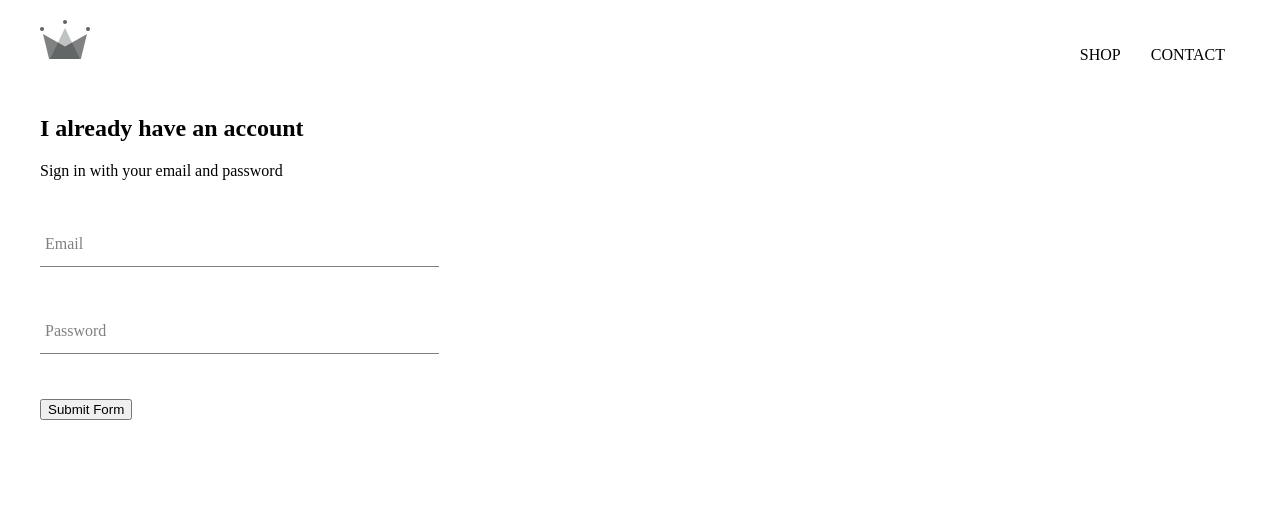
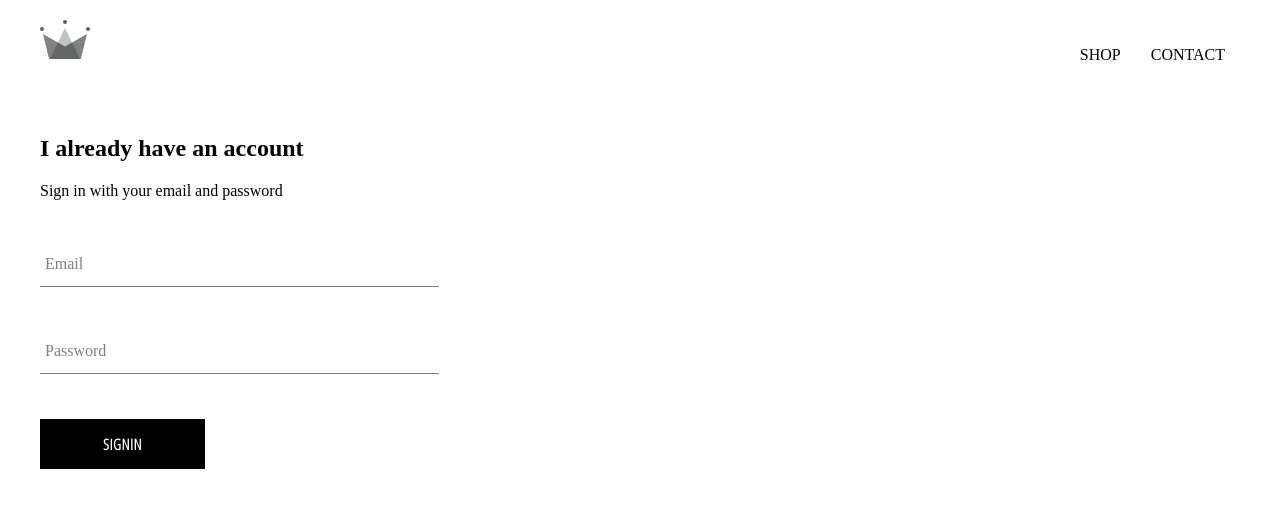
Before and after one commit to rohanmittal1366/Ecommerce-Site-React, a React (Create React App) app: page /signin in a window 1280 px wide. Shown: the top 508 px of the page. Built offline with nearby package versions, Linux system fonts and the light colour scheme.

Commit message:
add custom-Button

```diff
--- a/src/Components/SignIn-SignUp/signIn/SignIn.js
+++ b/src/Components/SignIn-SignUp/signIn/SignIn.js
@@ -1,4 +1,5 @@
 import React, { useState } from "react";
+import CustomButton from "../../custom-button/CustomButton";
 import FormInput from "../form-input/FormInput";
 import "./signIn.scss";
 
@@ -36,7 +37,7 @@
           required
           onChange={(event) => setPass(event.target.value)}
         />
-        <input type="submit" value="Submit Form" />
+        <CustomButton type="submit">SignIn</CustomButton>
       </form>
     </div>
   );
--- a/src/Components/SignIn-SignUp/signIn/signIn.scss
+++ b/src/Components/SignIn-SignUp/signIn/signIn.scss
@@ -1,3 +1,9 @@
 .signIn {
   width: 30vw;
+  display: flex;
+  flex-direction: column;
+
+  .title {
+    margin: 10px 0;
+  }
 }
--- /dev/null
+++ b/src/Components/custom-button/CustomButton.js
@@ -0,0 +1,12 @@
+import React from "react";
+import "./custombutton.scss";
+
+const CustomButton = ({ children, ...otherProps }) => {
+  return (
+    <button className="custom-button" {...otherProps}>
+      {children}
+    </button>
+  );
+};
+
+export default CustomButton;
--- /dev/null
+++ b/src/Components/custom-button/custombutton.scss
@@ -0,0 +1,22 @@
+.custom-button {
+  min-width: 165px;
+  width: auto;
+  height: 50px;
+  letter-spacing: 0.5px;
+  line-height: 50px;
+  padding: 0 35px 0 35px;
+  font-size: 15px;
+  background-color: black;
+  color: white;
+  text-transform: uppercase;
+  font-family: "Open Sans Condensed";
+  font-weight: bolder;
+  border: none;
+  cursor: pointer;
+
+  &:hover {
+    background-color: white;
+    color: black;
+    border: 1px solid black;
+  }
+}
```
